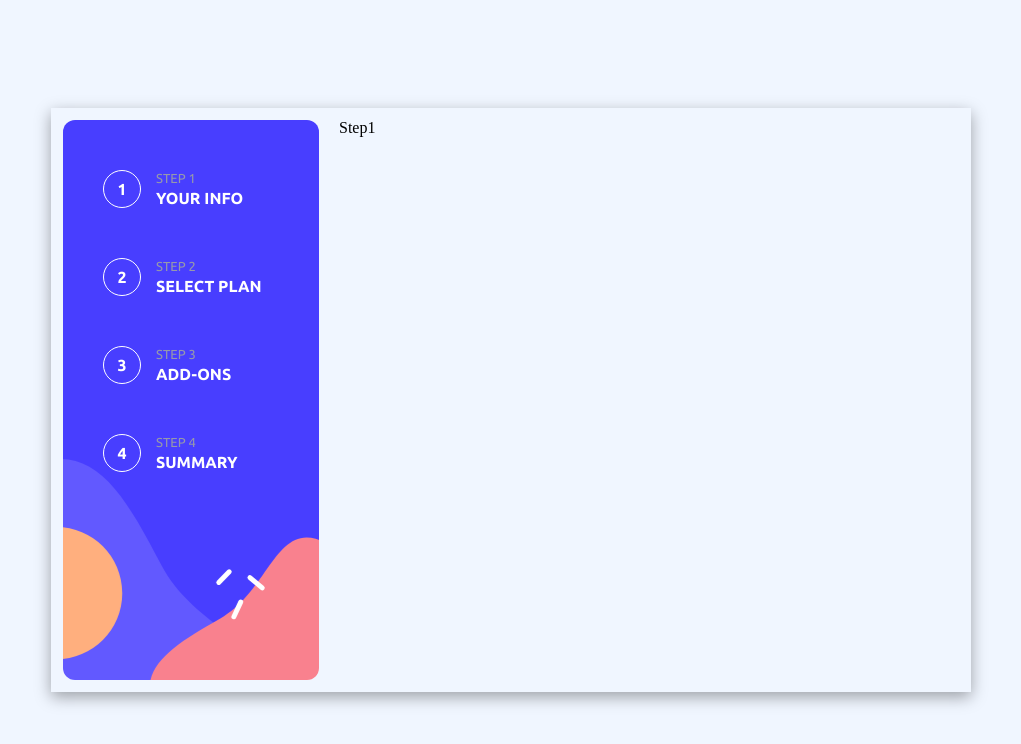
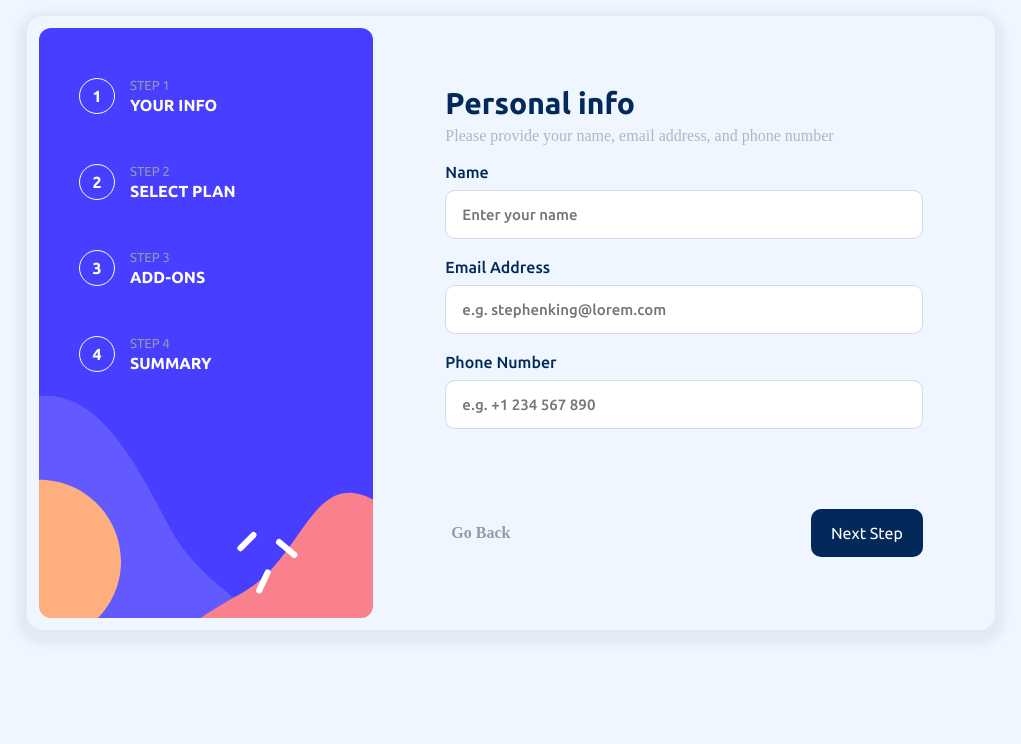
Before and after one commit to gkhanylmaz/multi-step-form, a React (Create React App) app: page / in a window 1280 px wide. Shown: the top 744 px of the page, without its empty margins (129-1150 px from the left). Built offline with nearby package versions, Linux system fonts and the light colour scheme.

Commit message:
Form create

```diff
--- a/src/App.js
+++ b/src/App.js
@@ -2,11 +2,7 @@ import "./styles/main.scss";
 import MultiStepForm from "./components/MultiStepForm";
 
 function App() {
-  return (
-    <div>
-      <MultiStepForm />
-    </div>
-  );
+  return <MultiStepForm />;
 }
 
 export default App;
--- a/src/components/Step1.jsx
+++ b/src/components/Step1.jsx
@@ -1,7 +1,57 @@
 import React from "react";
 
+const step1 = [
+  {
+    id: "name",
+    label: "Name",
+    type: "text",
+    placeholder: "Enter your name",
+    errorMessage:
+      "Username should be 3-16 characters and shouldn't include any special character!",
+    required: true,
+  },
+  {
+    id: "email-address",
+    label: "Email Address",
+    type: "mail",
+    errorMessage: "It should be a valid email address!",
+    placeholder: "e.g. stephenking@lorem.com",
+    required: true,
+  },
+  {
+    id: "phone-number",
+    label: "Phone Number",
+    type: "tel",
+    placeholder: "e.g. +1 234 567 890",
+    errorMessage:
+      "Password should be 8-20 characters and include at least 1 letter, 1 number and 1 special character!",
+    required: true,
+  },
+];
+
 const Step1 = () => {
-  return <div>Step1</div>;
+  return (
+    <div className="step1">
+      <div className="step1-header">
+        <h1> Personal info</h1>
+        <p>Please provide your name, email address, and phone number</p>
+      </div>
+      {step1.map((step) => (
+        <form>
+          <label>{step.label}</label>
+          <input
+            type="text"
+            className="form-control"
+            placeholder={step.placeholder}
+          />
+        </form>
+      ))}
+      <div className="step1-footer">
+        <button className="step1-goback"> Go Back </button>
+        <button className="step1-next"> Next Step </button>
+      </div>
+    </div>
+  );
 };
 
 export default Step1;
--- a/src/styles/components/_multistep.scss
+++ b/src/styles/components/_multistep.scss
@@ -1,8 +1,10 @@
 .multi-step {
   display: flex;
-  min-height: 70vh;
+  gap: 12px;
   padding: 12px;
-  box-shadow: rgba(0, 0, 0, 0.35) 0px 5px 15px;
-  gap: 20px;
-  min-width: 70vw;
+  background-color: var(--white);
+  border-radius: 16px;
+  height: 80%;
+  width: 100%;
+  box-shadow: 0 5px 10px 10px rgba(0, 0, 0, 0.05);
 }
--- a/src/styles/components/_sidebar.scss
+++ b/src/styles/components/_sidebar.scss
@@ -4,8 +4,7 @@ $bg-image: url("../../assets/images/bg-sidebar-desktop.svg");
   background-size: cover;
   background-repeat: no-repeat;
   background-position: center;
-  min-height: 60vh;
-  min-width: 20vw;
+  width: 70%;
   border-radius: 12px;
   color: white;
   .sidebar-table {
--- /dev/null
+++ b/src/styles/components/_step1.scss
@@ -0,0 +1,82 @@
+.step1 {
+  display: flex;
+  flex-direction: column;
+  margin: 60px 60px;
+  gap: 20px;
+  width: 100%;
+
+  .step1-header {
+    h1 {
+      font-weight: 700;
+      font-family: "Ubuntu", sans-serif;
+      font-size: 30px;
+      margin-bottom: 10px;
+    }
+    p {
+      color: map-get($color, "coolGray");
+      opacity: 0.7;
+    }
+  }
+  form {
+    display: flex;
+    flex-direction: column;
+    gap: 10px;
+    width: 100%;
+
+    label {
+      font-family: "Ubuntu", sans-serif;
+      font-weight: 500;
+    }
+
+    input[type="text"] {
+      border: 1px solid map-get($color, "lightGray");
+      padding: 15px 16px;
+      display: block;
+      border-radius: 10px;
+      color: map-get($color, "marineBlue");
+      font-size: 15px;
+      font-weight: 500;
+      width: 100%;
+
+      &:hover {
+        outline: none;
+        border-color: map-get($color, "purplishBlue");
+      }
+      &::placeholder {
+        font-family: "Ubuntu", sans-serif;
+      }
+    }
+  }
+  .step1-footer {
+    display: flex;
+    align-items: center;
+    justify-content: space-between;
+    margin-top: 60px;
+
+    .step1-goback {
+      color: map-get($color, "coolGray");
+      font-family: "Ubuntu", sans-serif;
+      font-weight: 700;
+      outline: none;
+      border: none;
+      background: none;
+      font-family: inherit;
+      font-size: inherit;
+      cursor: pointer;
+
+      &:hover {
+        color: map-get($color, "marineBlue");
+      }
+    }
+
+    .step1-next {
+      background-color: map-get($color, "marineBlue");
+      padding: 15px 20px;
+      border: none;
+      border-radius: 10px;
+      color: map-get($color, "white");
+      font-family: "Ubuntu", sans-serif;
+      margin-left: auto;
+    }
+  }
+}
--- a/src/styles/components/main.scss
+++ b/src/styles/components/main.scss
@@ -1,3 +1,4 @@
 @import "./button";
 @import "./sidebar";
 @import "./multistep";
+@import "./step1";
--- a/src/styles/config/_normalize.scss
+++ b/src/styles/config/_normalize.scss
@@ -2,6 +2,28 @@
    v2.0 | 20110126
    License: none (public domain)
 */
+
+* {
+  box-sizing: border-box;
+}
+
+button {
+  outline: none;
+  border: none;
+  background: none;
+  font-family: inherit;
+  font-size: inherit;
+  cursor: pointer;
+}
+a {
+  text-decoration: none;
+  color: inherit;
+}
+
+img {
+  display: block;
+  max-width: 100%;
+}
 
 html,
 body,
--- a/src/styles/variables/_typography.scss
+++ b/src/styles/variables/_typography.scss
@@ -3,8 +3,17 @@ body {
   font-size: 16px;
   background-color: map-get($color, "magnolia");
   height: 100vh;
-  display: flex;
-  align-items: center;
-  justify-content: center;
+  display: grid;
+  place-items: center;
+  grid-template-columns: 1fr min(968px, 96%) 1fr;
+  grid-template-rows: 1fr min(768px, 96%) 1fr;
   line-height: 1.25;
+  color: map-get($color, "marineBlue");
 }
+
+body > * {
+  grid-column: 2;
+  grid-row: 2;
+  width: 100%;
+  height: 100%;
+}
```
Also changed, not shown: src/components/StepButton.jsx (added, +7 -0 lines).
